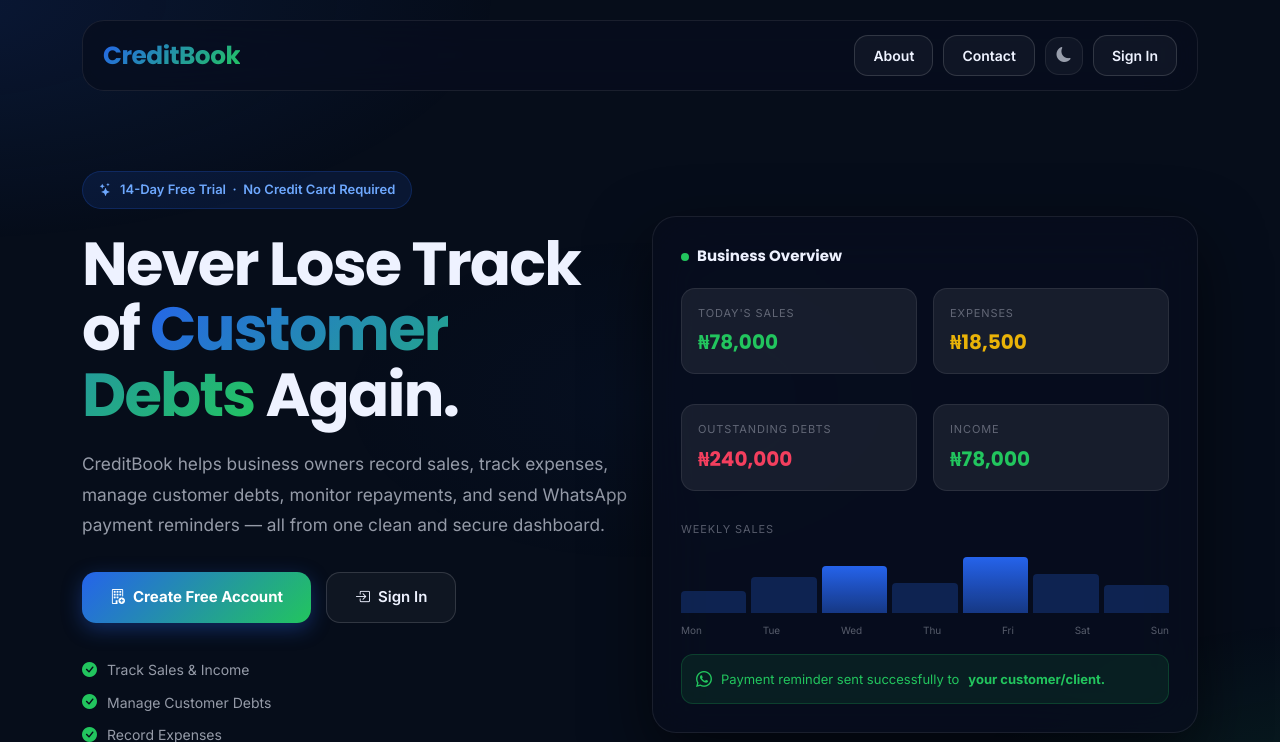
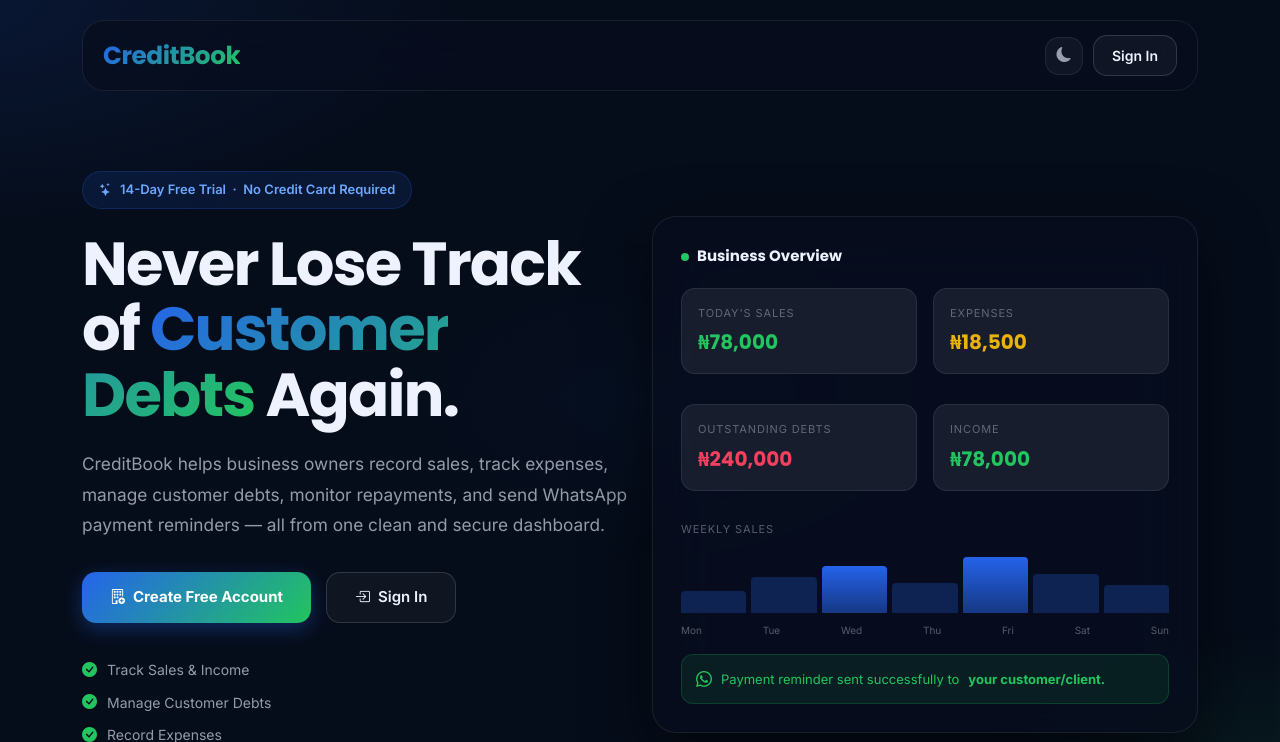
Before and after one commit to Kingsmichaei/CreditBook, a Django app: page / in a window 1280 px wide. Shown: the top 742 px of the page. Run offline with Django 5.2, Linux system fonts and the light colour scheme; data that the repository does not hold is empty.

Commit message:
CreditBook web app

```diff
--- a/core/templates/core/landing.html
+++ b/core/templates/core/landing.html
@@ -736,8 +736,6 @@
       <a class="nav-logo" href="{% url 'landing' %}">CreditBook</a>
 
       <div class="nav-right">
-        <a href="{% url 'about' %}" class="btn-nav-outline">About</a>
-        <a href="{% url 'contact' %}" class="btn-nav-outline">Contact</a>
         <button class="theme-btn" id="themeToggle" title="Toggle theme">
           <i class="bi bi-moon-fill" id="themeIcon"></i>
         </button>
```
